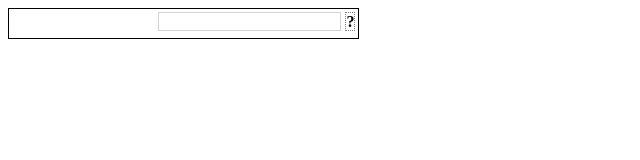
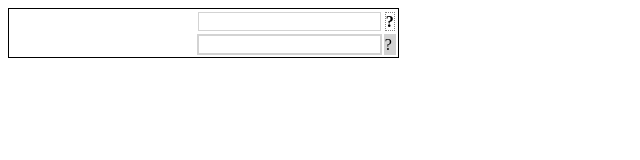
Before and after one commit to eppineda/1C1348, a plain HTML site: page index.html in a window 1280 px wide. Shown: the whole page, without its empty margins (0-640 px from the left). Drawn offline with nearby package versions, Linux system fonts and the light colour scheme.

Commit message:
even odd styling, next test question

```diff
--- a/index.html
+++ b/index.html
@@ -4,7 +4,7 @@
 		<title>memorize tris</title>
 		<meta charset="utf-8">
 		<style type="text/css">
-		.correct {
+		.answers {
 			visibility: hidden;
 		}
 		input {
@@ -12,6 +12,12 @@
 		}
 		span {
 			border: dotted thin grey;
+		}
+		tr.even {
+			background-color: #ffffff;
+		}
+		tr.odd {
+			background-color: lightgrey;
 		}
 		</style>
 		<script src="https://code.jquery.com/jquery-3.6.1.min.js" integrity="sha256-o88AwQnZB+VDvE9tvIXrMQaPlFFSUTR+nldQm1LuPXQ=" crossorigin="anonymous"></script>
@@ -25,7 +31,7 @@
 
 			const assessment = `#${ id3 }`
 			answer.toLowerCase() === response.toLowerCase() ?
-				$(assessment).text('correct!') :
+				$(assessment).text('answers!') :
 				tryAgain(q, assessment)
 		}
 
@@ -37,14 +43,16 @@
 	</head>
 	<body>
 		<table style="border: thin solid #000000">
-			<tr>
-				<th><span id="Q1" class="correct">1 Corinthians 13:4-8</th>
+			<tr class="even">
+				<th><span id="Q1" class="answers">1 Corinthians 13:4-8</th>
 				<th><input id="A1" type="text" onblur="check('Q1', 'A1', 'R1');"></th>
 				<th><span id="R1">?</span></th>
 			</tr>
-			<tr>
-				<td>
+			<tr class="odd">
+				<td id="Q2" class="answers">Love is patient, love is kind.</td>
+				<td><input id="A2" type="text" onblur="check('Q2', 'A2', 'R2');"></td>
+				<td id="R2">?</td>
 			</tr>
-		</table>
+		</tabl>
 	</body>
 </html>
```
